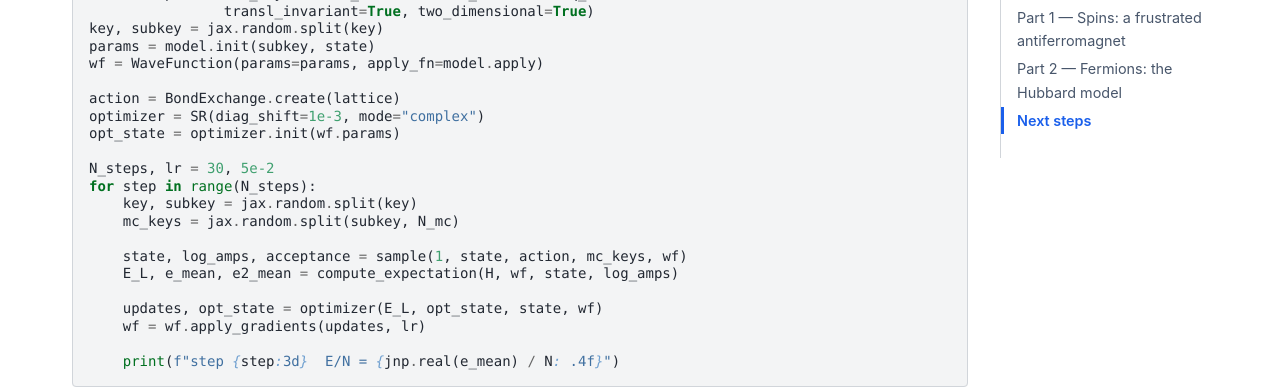
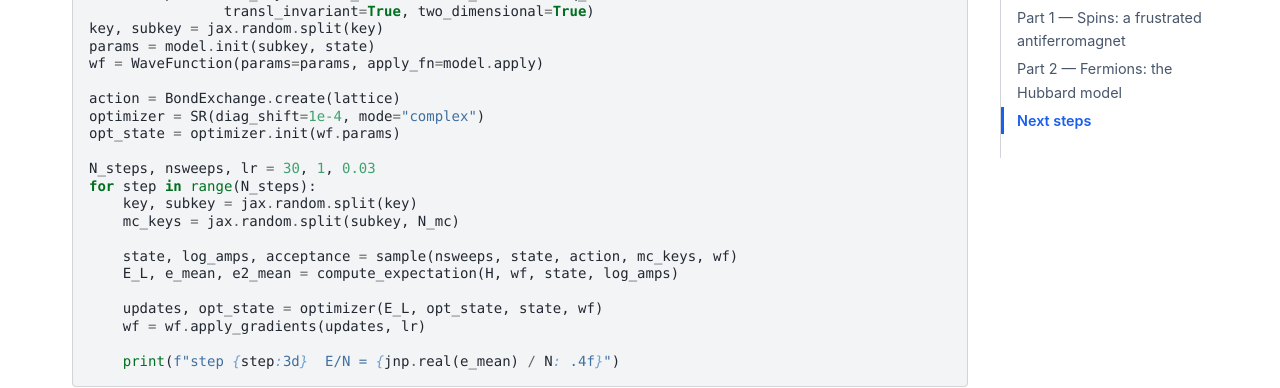
Before and after one commit to tachys-dev/tachys, a Sphinx documentation site: the page built from docs/quickstart.md, in a window 1280 px wide and 1400 px high, scrolled down 1541 px. Shown: the part 152-540 px from the top of the window. Built offline with Sphinx 7.4.7 and the PyData theme 0.15.4, drawn with Linux system fonts in a browser that asks for light colours; some of the changed text lies outside the part shown.

Commit message:
Update Docs

```diff
--- a/docs/quickstart.md
+++ b/docs/quickstart.md
@@ -83,15 +83,15 @@ params = model.init(subkey, state)
 wf = WaveFunction(params=params, apply_fn=model.apply)
 
 action = BondExchange.create(lattice)
-optimizer = SR(diag_shift=1e-3, mode="complex")
+optimizer = SR(diag_shift=1e-4, mode="complex")
 opt_state = optimizer.init(wf.params)
 
-N_steps, lr = 30, 5e-2
+N_steps, nsweeps, lr = 30, 1, 0.03
 for step in range(N_steps):
     key, subkey = jax.random.split(key)
     mc_keys = jax.random.split(subkey, N_mc)
 
-    state, log_amps, acceptance = sample(1, state, action, mc_keys, wf)
+    state, log_amps, acceptance = sample(nsweeps, state, action, mc_keys, wf)
     E_L, e_mean, e2_mean = compute_expectation(H, wf, state, log_amps)
 
     updates, opt_state = optimizer(E_L, opt_state, state, wf)
@@ -145,15 +145,15 @@ params = model.init(subkey, state)
 wf = WaveFunction(params=params, apply_fn=model.apply)
 
 action = BondExchange.create(lattice, Nbands=2)
-optimizer = SR(diag_shift=1e-3, mode="complex")
+optimizer = SR(diag_shift=1e-4, mode="complex")
 opt_state = optimizer.init(wf.params)
 
-N_steps, lr = 30, 5e-2
+N_steps, nsweeps, lr = 30, 1, 0.03
 for step in range(N_steps):
     key, subkey = jax.random.split(key)
     mc_keys = jax.random.split(subkey, N_mc)
 
-    state, log_amps, acceptance = sample(1, state, action, mc_keys, wf)
+    state, log_amps, acceptance = sample(nsweeps, state, action, mc_keys, wf)
     E_L, e_mean, e2_mean = compute_expectation(H, wf, state, log_amps)
 
     updates, opt_state = optimizer(E_L, opt_state, state, wf)
```
